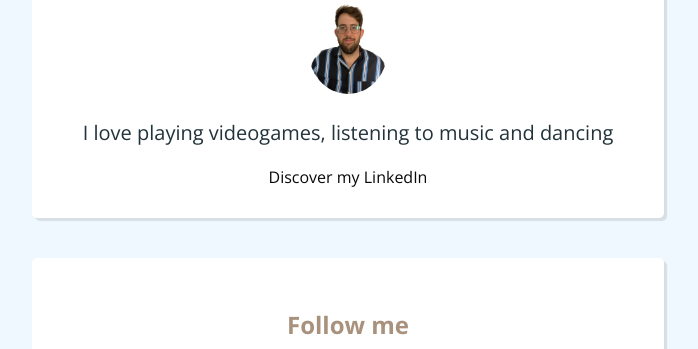
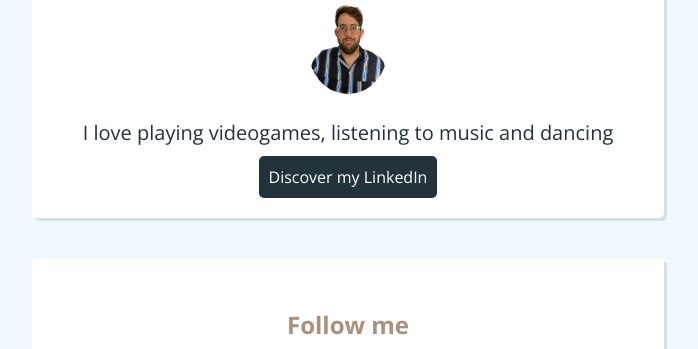
Before and after one commit to rmPablo1/profile, a plain HTML site: page index.html in a window 1280 px wide. Shown: the part 209-558 px from the top of the page, without its empty margins (292-990 px from the left). Drawn offline with nearby package versions, Linux system fonts and the light colour scheme.

Commit message:
reworked

```diff
--- a/style.css
+++ b/style.css
@@ -9,6 +9,10 @@ body{
 .img-circle{
   width: 80px;
   border-radius: 50%;
+}
+
+.img-circle:hover{
+  box-shadow: 3px 3px 1px rgba(0,0,0,0.1);
 }
 
 h1{
@@ -41,9 +45,12 @@ ul li:hover{
 }
 
 
-a {
+.card > a {
   text-decoration: none;
-  color: #0A0908;
+  background-color: #22333B;
+  padding:10px;
+  border-radius:5px;
+  color: white;
   font-weight: bolder;
 }
 a:hover{
```
